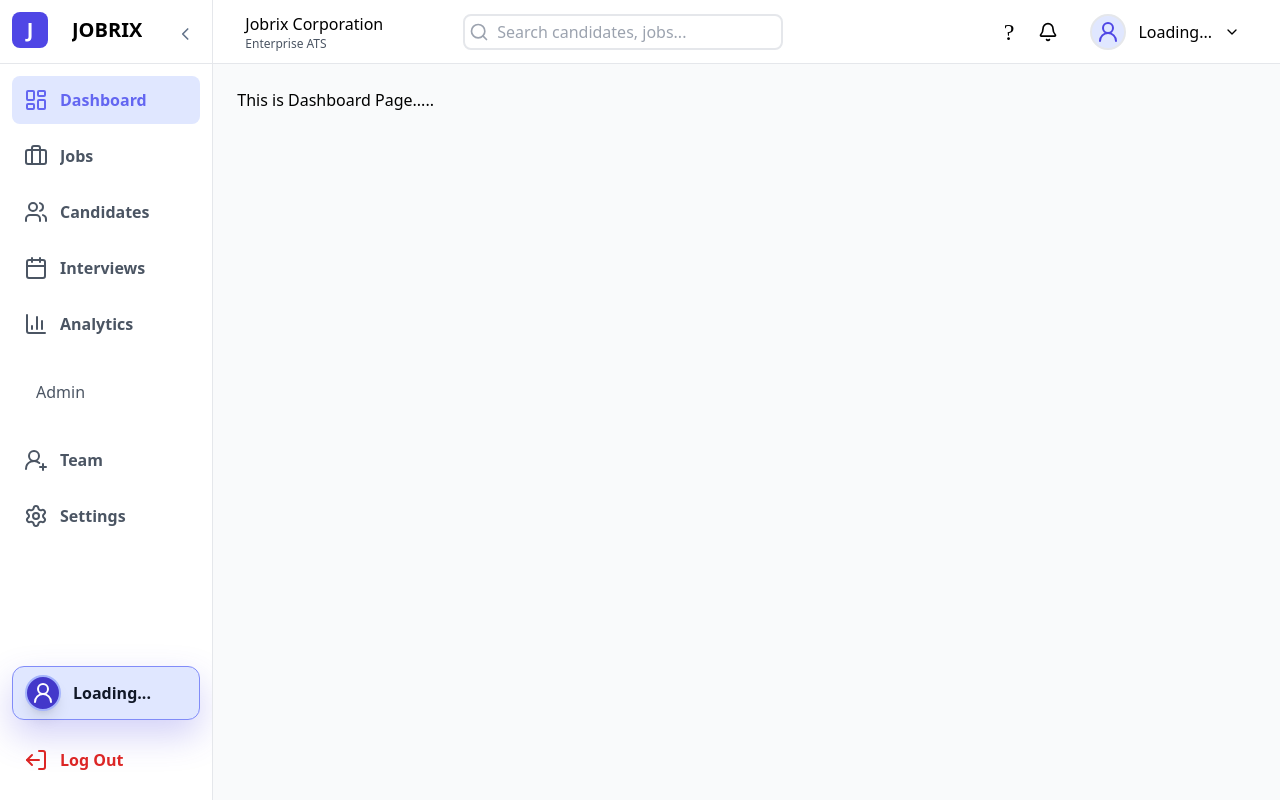
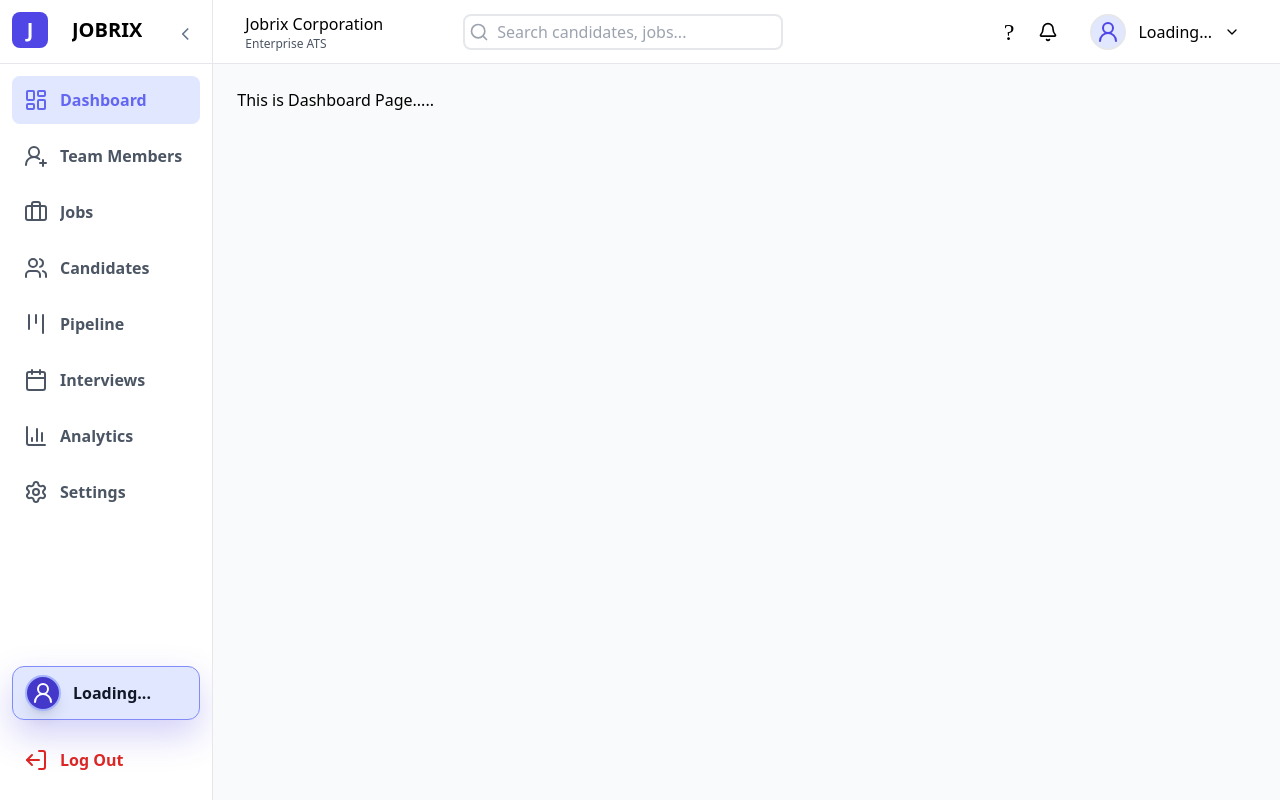
Before and after one commit to dineshkhichar569/jobrix-company-module, a React (Vite) app in the folder frontend/: page /admin/dashboard in a window 1280 px wide. Built offline with nearby package versions, Linux system fonts and the light colour scheme; no server answers; sample sign-in values are in the browser's storage; a web font is replaced by a local one.

Commit message:
Add Pipeline page and update routing in AdminDashboard; enhance Sidebar with new navigation items

```diff
--- a/frontend/src/components/layout/Sidebar.jsx
+++ b/frontend/src/components/layout/Sidebar.jsx
@@ -3,6 +3,7 @@ import {
   Briefcase,
   Calendar,
   ChevronLeft,
+  Kanban,
   LayoutDashboard,
   LogOut,
   Settings,
@@ -70,6 +71,7 @@ function Sidebar({ handleLogout, collapsed, setCollapsed }) {
         </div>
 
         <div className="p-3 flex flex-col gap-2">
+          {/* dashboard */}
           <div
             className={`group flex items-center p-3 px-3 rounded-lg cursor-pointer transition-colors duration-200 ${
               isSelected === "dashboard"
@@ -94,6 +96,32 @@ function Sidebar({ handleLogout, collapsed, setCollapsed }) {
             </div>
           </div>
 
+          {/* team members */}
+          <div
+            className={`group flex items-center p-3 px-3 rounded-lg cursor-pointer transition-colors duration-200 ${
+              isSelected === "teams"
+                ? "text-indigo-500 bg-indigo-100 hover:bg-indigo-100 "
+                : "text-gray-600 hover:bg-slate-100"
+            }`}
+            onClick={() => {
+              navigate("/admin/teams");
+            }}
+          >
+            <div className="w-6 h-6 flex items-center justify-center transition-all duration-300 group-hover:scale-125">
+              <UserPlus2 />
+            </div>
+            <div
+              className={`overflow-hidden transition-all duration-700 ease-in-out ${collapsed ? "max-w-0 ml-0" : "max-w-[200px] ml-3"} `}
+            >
+              <span
+                className={`block text-base font-semibold whitespace-nowrap transition-opacity duration-700 ${collapsed ? "opacity-0" : "opacity-100"}`}
+              >
+                Team Members
+              </span>
+            </div>
+          </div>
+
+          {/* jobs */}
           <div
             className={`group flex items-center p-3 px-3 rounded-lg cursor-pointer transition-colors duration-200 ${
               isSelected === "jobs"
@@ -118,6 +146,7 @@ function Sidebar({ handleLogout, collapsed, setCollapsed }) {
             </div>
           </div>
 
+          {/* candidates */}
           <div
             className={`group flex items-center p-3 px-3 rounded-lg cursor-pointer transition-colors duration-200 ${
               isSelected === "candidates"
@@ -138,6 +167,31 @@ function Sidebar({ handleLogout, collapsed, setCollapsed }) {
                 className={`block text-base font-semibold whitespace-nowrap transition-opacity duration-700 ${collapsed ? "opacity-0" : "opacity-100"}`}
               >
                 Candidates
+              </span>
+            </div>
+          </div>
+
+          {/* Pipeline */}
+          <div
+            className={`group flex items-center p-3 px-3 rounded-lg cursor-pointer transition-colors duration-200 ${
+              isSelected === "pipeline"
+                ? "text-indigo-500 bg-indigo-100 hover:bg-indigo-100 "
+                : "text-gray-600 hover:bg-slate-100"
+            }`}
+            onClick={() => {
+              navigate("/admin/pipeline");
+            }}
+          >
+            <div className="w-6 h-6 flex items-center justify-center transition-all duration-300 group-hover:scale-125">
+              <Kanban />
+            </div>
+            <div
+              className={`overflow-hidden transition-all duration-700 ease-in-out ${collapsed ? "max-w-0 ml-0" : "max-w-[200px] ml-3"} `}
+            >
+              <span
+                className={`block text-base font-semibold whitespace-nowrap transition-opacity duration-700 ${collapsed ? "opacity-0" : "opacity-100"}`}
+              >
+                Pipeline
               </span>
             </div>
           </div>
@@ -180,36 +234,6 @@ function Sidebar({ handleLogout, collapsed, setCollapsed }) {
                 className={`block text-base font-semibold whitespace-nowrap transition-opacity duration-700 ${collapsed ? "opacity-0" : "opacity-100"}`}
               >
                 Analytics
-              </span>
-            </div>
-          </div>
-
-          <span
-            className={`text-gray-600 font-normal p-6 transition-all duration-300 ease-in-out ${collapsed ? "px-1" : "px-6"}`}
-          >
-            Admin
-          </span>
-
-          <div
-            className={`group flex items-center p-3 px-3 rounded-lg cursor-pointer transition-colors duration-200 ${
-              isSelected === "teams"
-                ? "text-indigo-500 bg-indigo-100 hover:bg-indigo-100 "
-                : "text-gray-600 hover:bg-slate-100"
-            }`}
-            onClick={() => {
-              navigate("/admin/teams");
-            }}
-          >
-            <div className="w-6 h-6 flex items-center justify-center transition-all duration-300 group-hover:scale-125">
-              <UserPlus2 />
-            </div>
-            <div
-              className={`overflow-hidden transition-all duration-700 ease-in-out ${collapsed ? "max-w-0 ml-0" : "max-w-[200px] ml-3"} `}
-            >
-              <span
-                className={`block text-base font-semibold whitespace-nowrap transition-opacity duration-700 ${collapsed ? "opacity-0" : "opacity-100"}`}
-              >
-                Team
               </span>
             </div>
           </div>
--- a/frontend/src/pages/admin/AdminDashboard.jsx
+++ b/frontend/src/pages/admin/AdminDashboard.jsx
@@ -8,6 +8,7 @@ import Analytics from "./dashboard_pages/Analytics";
 import Candidates from "./dashboard_pages/Candidates";
 import Teams from "./dashboard_pages/Teams";
 import Settings from "./dashboard_pages/Settings";
+import Pipeline from "./dashboard_pages/Pipeline";
 
 
 function AdminDashboard() {
@@ -18,6 +19,7 @@ function AdminDashboard() {
         <Route path="dashboard" element={<Dashboard />} />
         <Route path="jobs" element={<CreateJob />} />
         <Route path="candidates" element={<Candidates />} />
+        <Route path="pipeline" element={<Pipeline />} />
         <Route path="interviews" element={<Interviews />} />
         <Route path="analytics" element={<Analytics />} />
         <Route path="teams" element={<Teams />} />
--- /dev/null
+++ b/frontend/src/pages/admin/dashboard_pages/Pipeline.jsx
@@ -0,0 +1,11 @@
+import React from 'react'
+
+function Pipeline() {
+  return (
+    <div>
+      This is Pipleline Page....
+    </div>
+  )
+}
+
+export default Pipeline;
```
